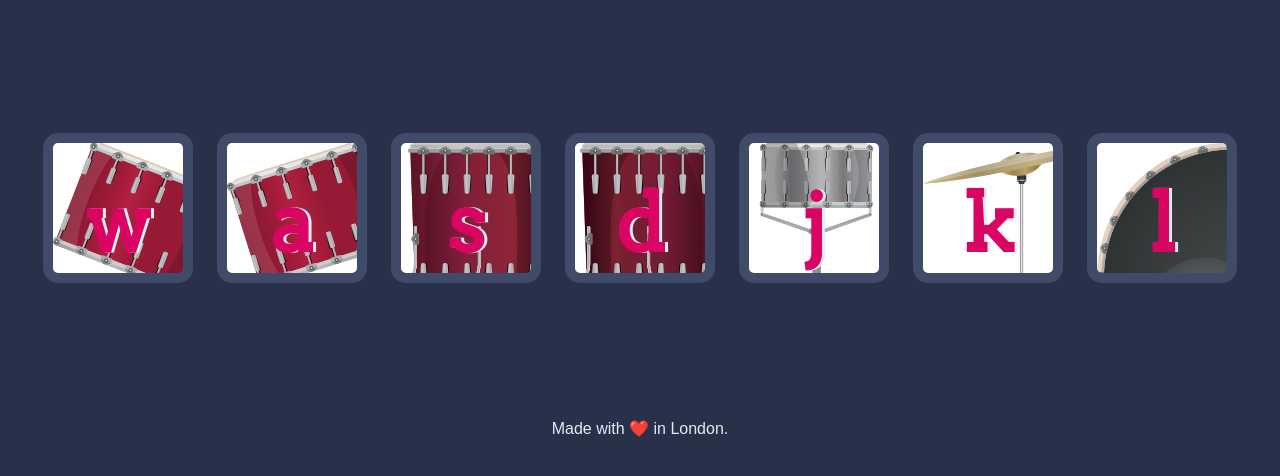
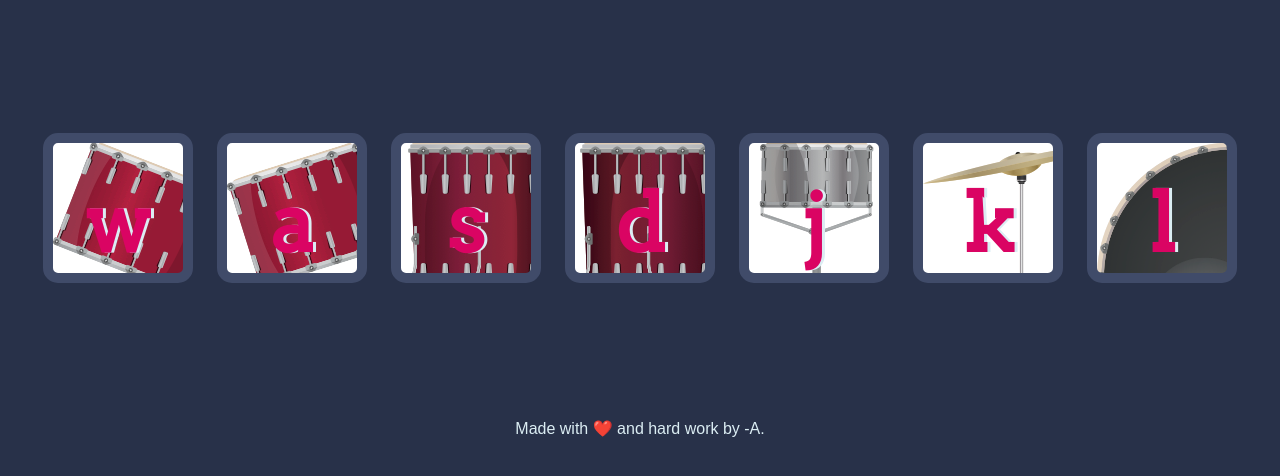
Before and after one commit to Akruti25/Drum-Kit, a plain HTML site: page index.html in a window 1280 px wide. Shown: the part 156-632 px from the top of the page. Drawn offline with Linux system fonts and the light colour scheme.

Commit message:
Update index.html

```diff
--- a/index.html
+++ b/index.html
@@ -23,7 +23,7 @@
 
 
   <footer>
-    Made with ❤️ in London.
+    Made with ❤️ and hard work by -A.
   </footer>
   <script src="index.js" charset="utf-8"></script>
 </body>
```
